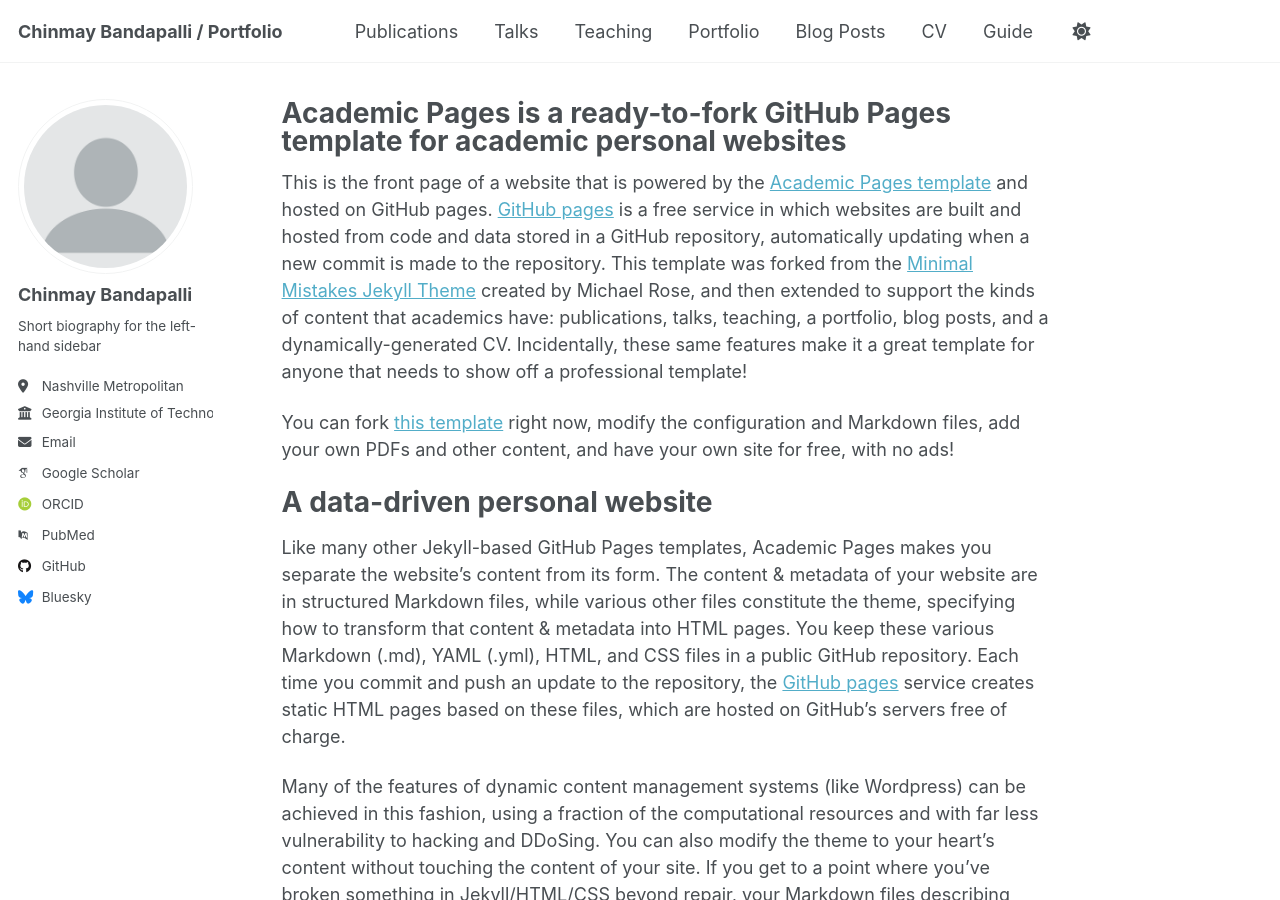
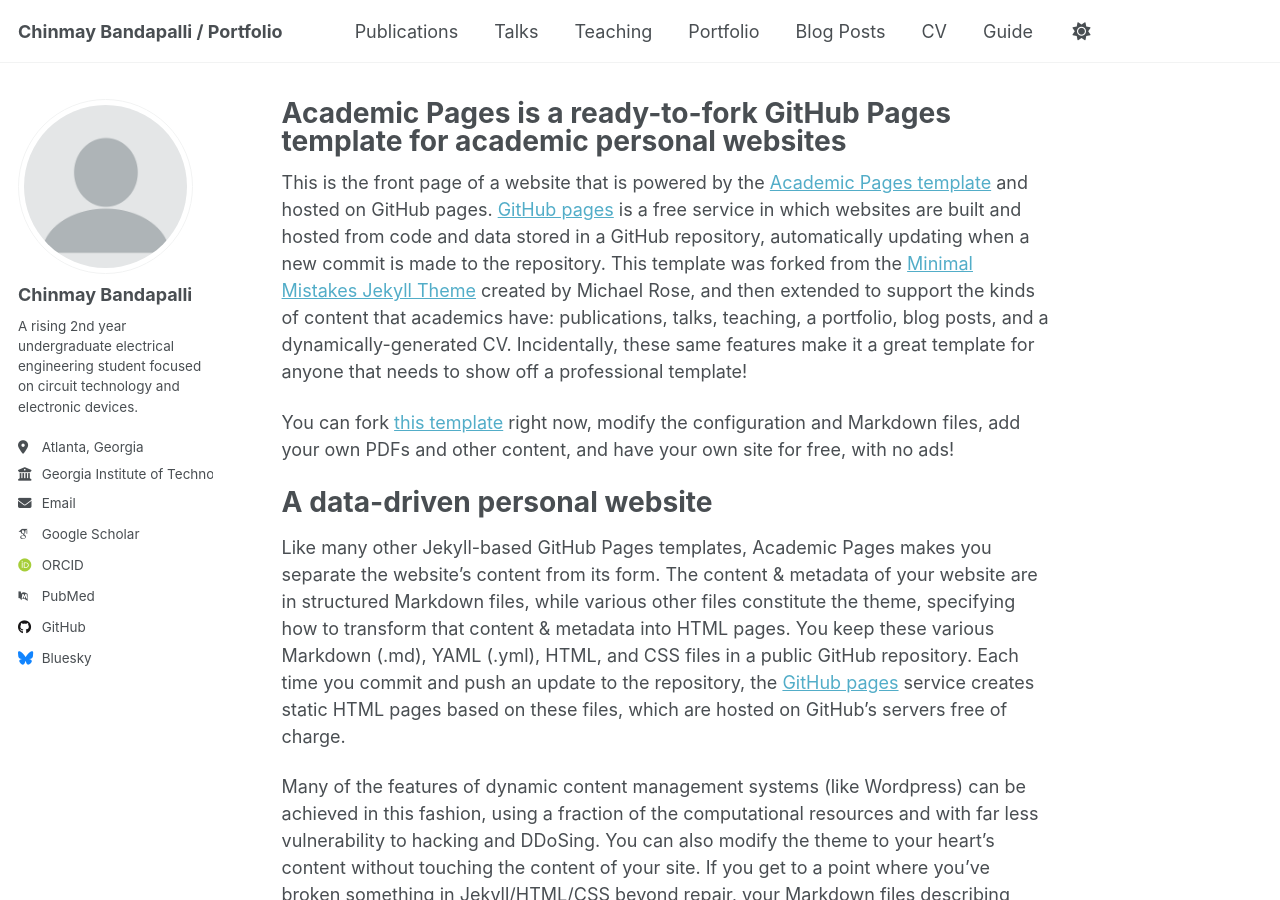
Before and after one commit to chinmaybandapalli/chinmaybandapalli.github.io, a Jekyll site: the page built from _pages/about.md, in a window 1280 px wide and 900 px high. Built offline with Jekyll 4.4.1, drawn with Linux system fonts in a browser that asks for light colours; some web fonts are replaced; a script that is not in the unit is left out.

Commit message:
Update _config.yml

```diff
--- a/_config.yml
+++ b/_config.yml
@@ -12,10 +12,10 @@ site_theme               : "default"
 title                    : "Chinmay Bandapalli / Portfolio"
 title_separator          : "-"
 name                     : &name "Chinmay Bandapalli"
-description              : &description "Electrical Engineering Student"
+description              : &description "Electrical Engineering student at Georgia Tech"
 url                      : https://chinmaybandapalli.github.io # the base hostname & protocol for your site e.g. "https://[your GitHub username].github.io" or if you already have some other page hosted on Github then use "https://[your GitHub username].github.io/[Your Repo Name]"
 baseurl                  : "" # the subpath of your site, e.g. "/blog"
-repository               : "chinmaybandapalli/chinmaybandapalli.github.io"
+repository               : "chinmaybandapalli.github.io"
 
 # Site Author - The following control what appear as part of the author content on the side bar.
 #               If a field is blank the icon and link will not appear, otherwise it will be shown.
@@ -25,8 +25,8 @@ author:
   avatar           : "profile.png"
   name             : "Chinmay Bandapalli"
   pronouns         : # example: "she/her"
-  bio              : "Short biography for the left-hand sidebar"
-  location         : "Nashville Metropolitan"
+  bio              : "A rising 2nd year undergraduate electrical engineering student focused on circuit technology and electronic devices."
+  location         : "Atlanta, Georgia"
   employer         : "Georgia Institute of Technology"
   uri              : # URL
   email            : "chinmay.bandapalli@gmail.com"
```
